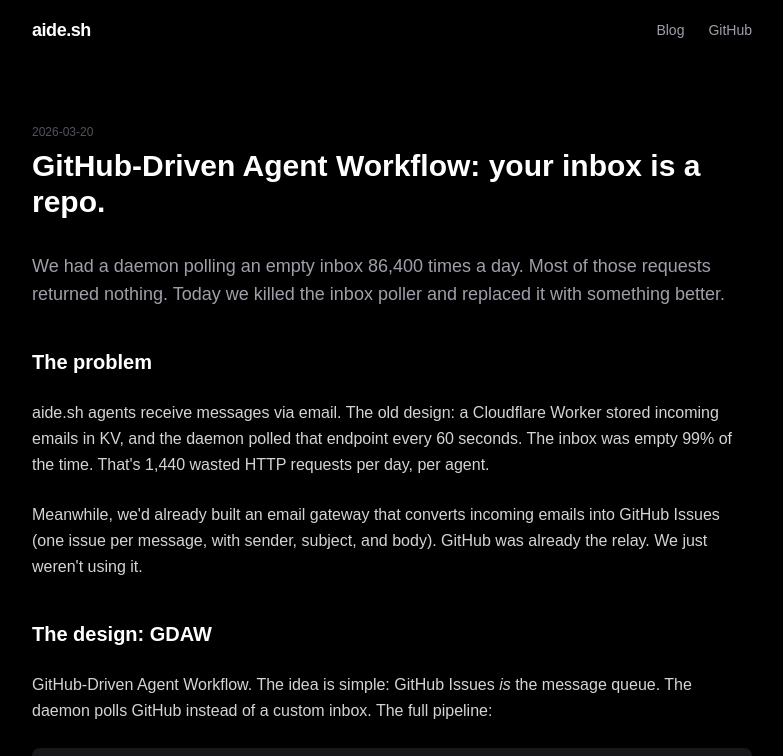
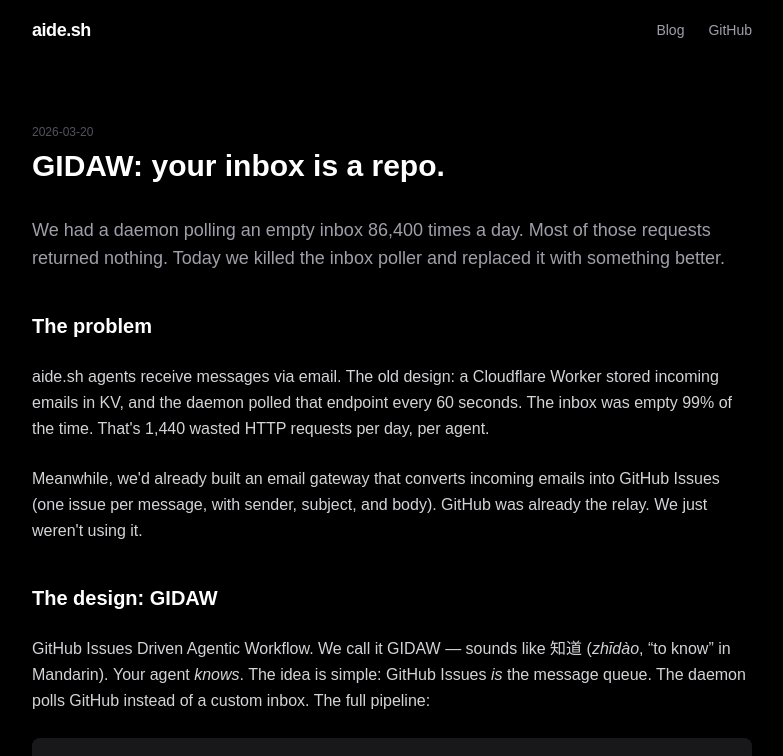
Before and after one commit to yiidtw/aide-site, a Next.js app: page /blog/github-driven-agent-workflow in a window 1280 px wide. Shown: the top 756 px of the page, without its empty margins (248-1031 px from the left). Built offline with nearby package versions, Linux system fonts and the light colour scheme.

Commit message:
blog: rename GDAW → GIDAW (sounds like 知道)

```diff
--- a/app/blog/github-driven-agent-workflow/page.tsx
+++ b/app/blog/github-driven-agent-workflow/page.tsx
@@ -11,7 +11,7 @@
 
       <article className="max-w-3xl mx-auto px-6 pt-16 pb-20">
         <p className="text-xs text-zinc-600 font-mono mb-2">2026-03-20</p>
-        <h1 className="text-3xl font-bold mb-8">GitHub-Driven Agent Workflow: your inbox is a repo.</h1>
+        <h1 className="text-3xl font-bold mb-8">GIDAW: your inbox is a repo.</h1>
 
         <div className="prose prose-invert prose-sm max-w-none space-y-6 text-zinc-300 leading-relaxed">
 
@@ -36,11 +36,12 @@
             GitHub was already the relay. We just weren&apos;t using it.
           </p>
 
-          <h2 className="text-xl font-bold text-white pt-4">The design: GDAW</h2>
+          <h2 className="text-xl font-bold text-white pt-4">The design: GIDAW</h2>
 
           <p>
-            GitHub-Driven Agent Workflow. The idea is simple: GitHub Issues <em>is</em> the
-            message queue. The daemon polls GitHub instead of a custom inbox. The full pipeline:
+            GitHub Issues Driven Agentic Workflow. We call it GIDAW &mdash; sounds
+            like 知道 (<em>zhīdào</em>, &ldquo;to know&rdquo; in Mandarin). Your agent <em>knows</em>.
+            The idea is simple: GitHub Issues <em>is</em> the message queue. The daemon polls GitHub instead of a custom inbox. The full pipeline:
           </p>
 
           <pre className="bg-zinc-900 p-4 rounded-lg text-sm overflow-x-auto font-mono text-emerald-400">
--- a/app/blog/page.tsx
+++ b/app/blog/page.tsx
@@ -2,8 +2,8 @@
   {
     slug: "github-driven-agent-workflow",
     date: "2026-03-20",
-    title: "GitHub-Driven Agent Workflow: your inbox is a repo.",
-    preview: "Killed the inbox poller. GitHub Issues is the message queue now. ETag-based polling, single ticker, zero-restart agent discovery.",
+    title: "GIDAW: your inbox is a repo.",
+    preview: "GitHub Issues Driven Agentic Workflow. Killed the inbox poller. GitHub Issues is the message queue. ETag polling, single ticker, zero-restart discovery.",
   },
   {
     slug: "vault-v2-and-mcp-fix",
```
